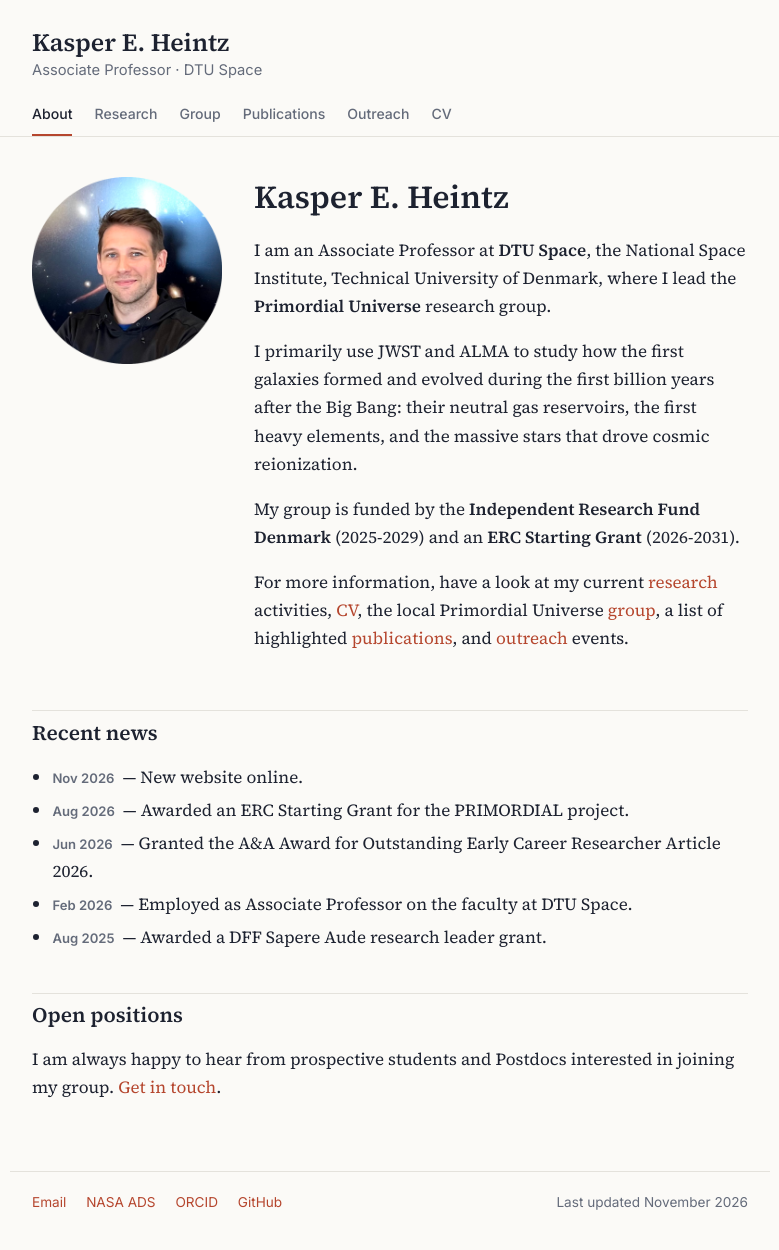
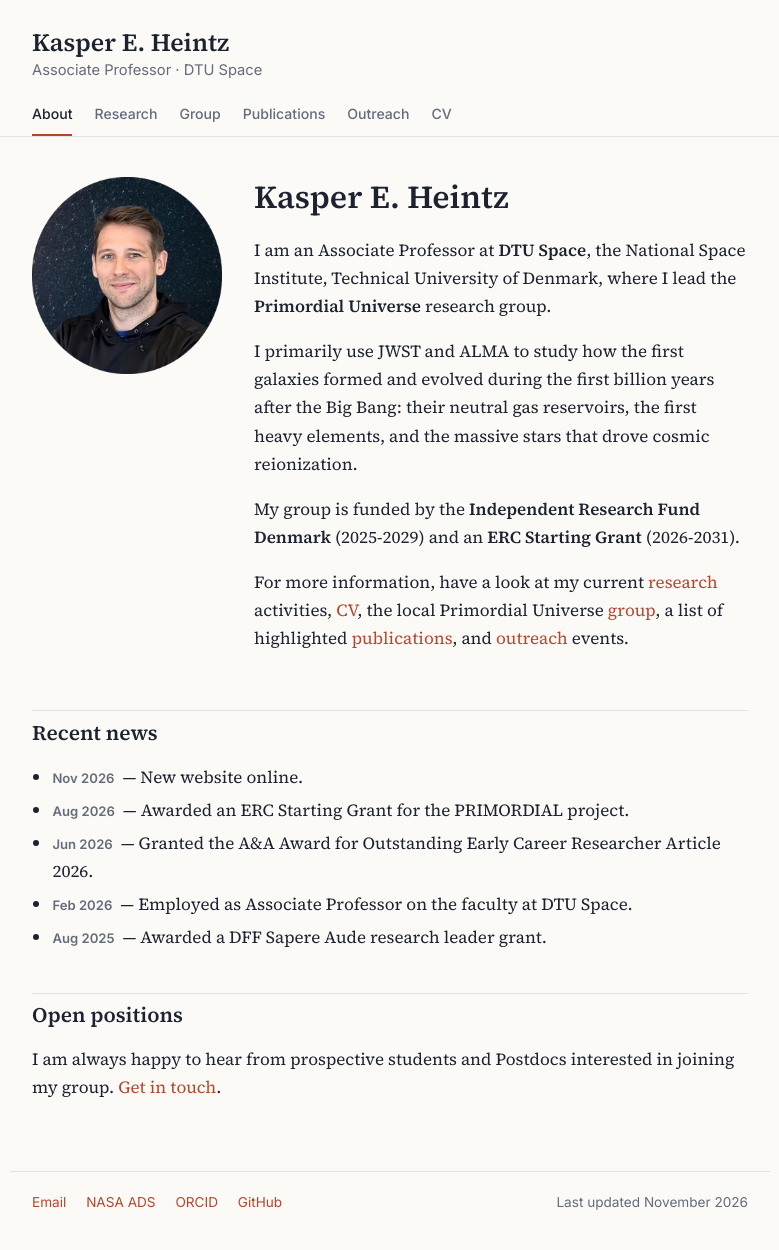
Before and after one commit to kasperheintz/kasperheintz.github.io, a Jekyll site: the page built from index.md, in a window 1280 px wide. Shown: the whole page, without its empty margins (250-1029 px from the left). Built offline with Jekyll 4.4.1, drawn with Linux system fonts in a browser that asks for light colours.

Commit message:
Replace profile image with AltProfile
Updated profile image to a new version.

```diff
--- a/index.md
+++ b/index.md
@@ -3,7 +3,7 @@ title: About
 ---
 
 <div class="intro" markdown="2">
-<img src="/images/KasperProfile_round.png" alt="Kasper E. Heintz">
+<img src="/images/AltProfile.png" alt="Kasper E. Heintz">
 <div markdown="1">
 
 # Kasper E. Heintz
```
